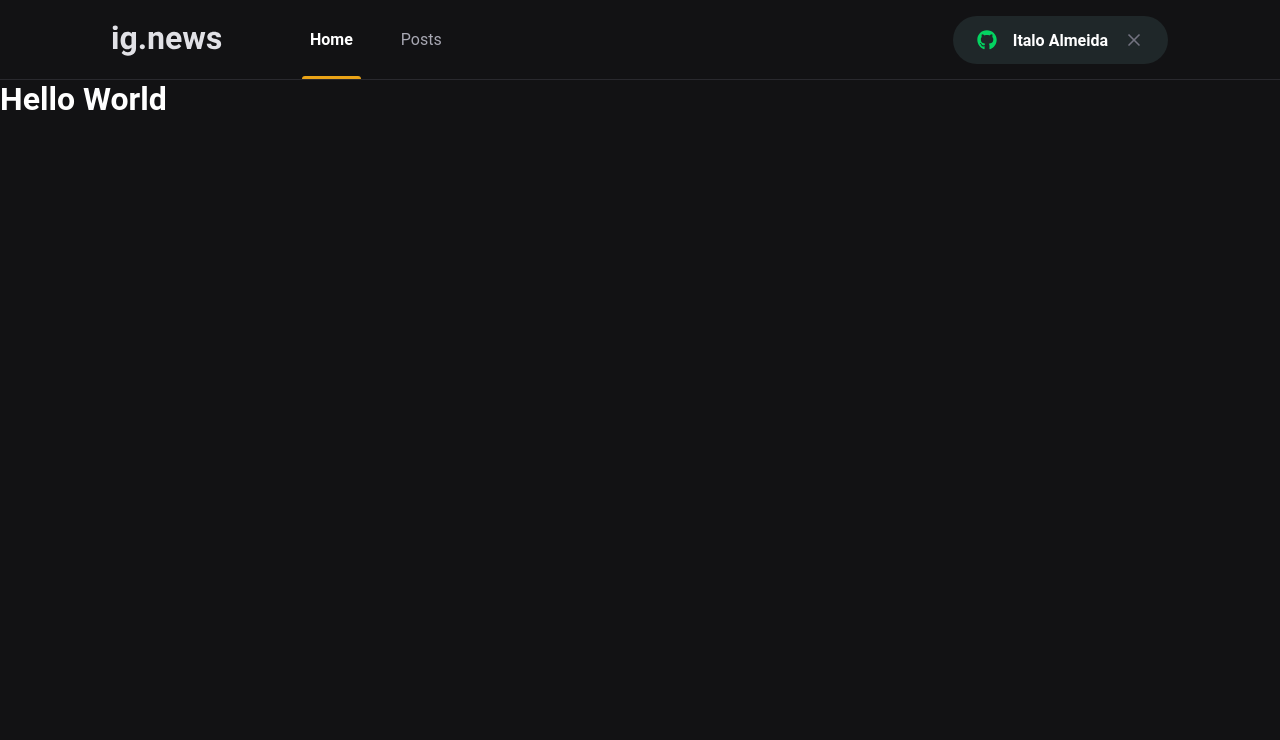
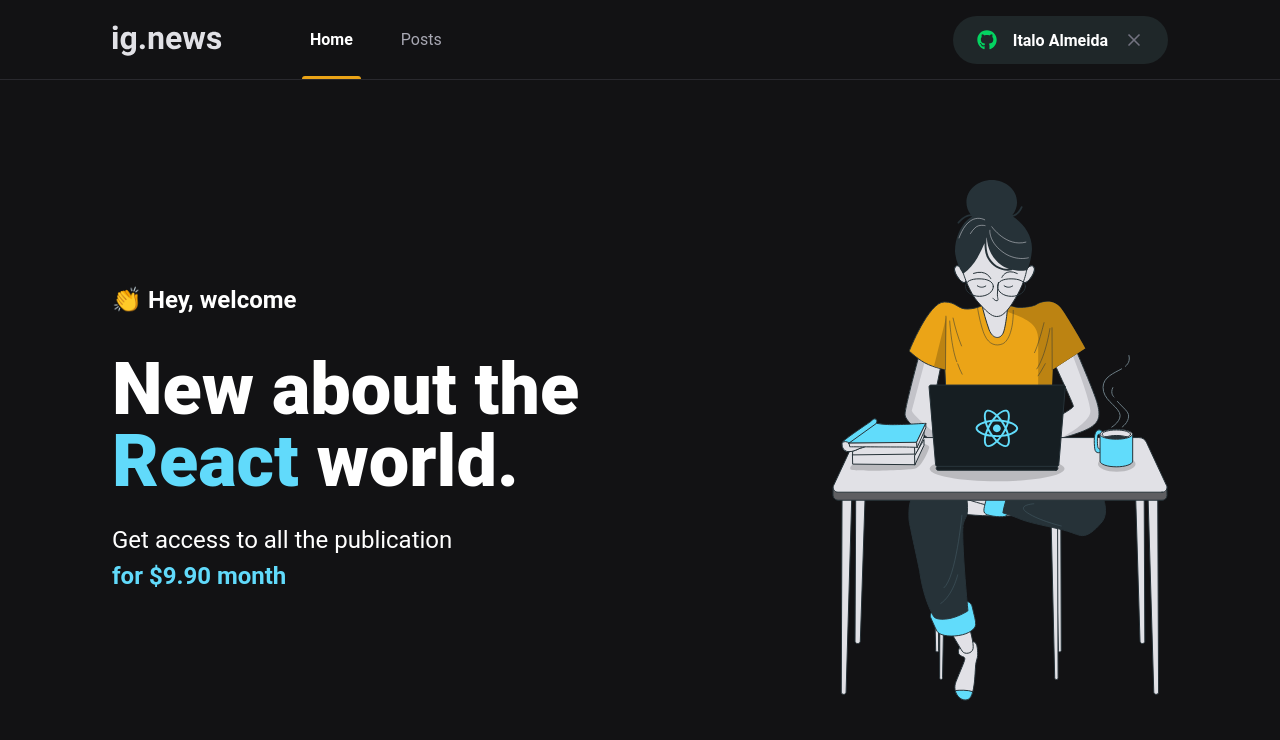
Before and after one commit to italoalmeida89/ignite-ignews, a Next.js app: page / in a window 1280 px wide. Shown: the top 740 px of the page. Built offline with nearby package versions, Linux system fonts and the light colour scheme.

Commit message:
add layout itens to Home page

```diff
--- /dev/null
+++ b/src/pages/home.module.scss
@@ -0,0 +1,41 @@
+.contentContainer {
+  max-width: 1120px;
+  margin: 0 auto;
+  padding: 0 2rem;
+  height: calc(100vh - 5rem);
+
+  display: flex;
+  align-items: center;
+  justify-content: space-between;
+}
+
+.hero {
+  max-width: 600px;
+
+  > span {
+    font-size: 1.5rem;
+    font-weight: bold;
+  }
+
+  h1 {
+    font-size: 4.5rem;
+    line-height: 4.5rem;
+    font-weight: 900;
+    margin-top: 2.5rem;
+
+    span {
+      color: var(--cyan-500);
+    }
+  }
+
+  p {
+    font-size: 1.5rem;
+    line-height: 2.25rem;
+    margin-top: 1.5rem;
+
+    span {
+      color: var(--cyan-500);
+      font-weight: bold;
+    }
+  }
+}
--- a/src/pages/index.tsx
+++ b/src/pages/index.tsx
@@ -1,14 +1,26 @@
 import Head from 'next/head';
+
+import styles from './home.module.scss'
 
 export default function Home() {
   return (
     <>
       <Head>
-        <title>Início | ig.news</title>
+        <title>Home | ig.news</title>
       </Head>
-      <h1>
-        Hello World
-    </h1>
+
+      <main className={styles.contentContainer}>
+        <section className={styles.hero}>
+          <span>👏 Hey, welcome</span>
+          <h1>New about the <span>React</span> world.</h1>
+          <p>
+            Get access to all the publication <br />
+            <span>for $9.90 month</span>
+          </p>
+        </section>
+
+        <img src="/images/avatar.svg" alt="Girl coding" />
+      </main>
     </>
   )
 }
```
